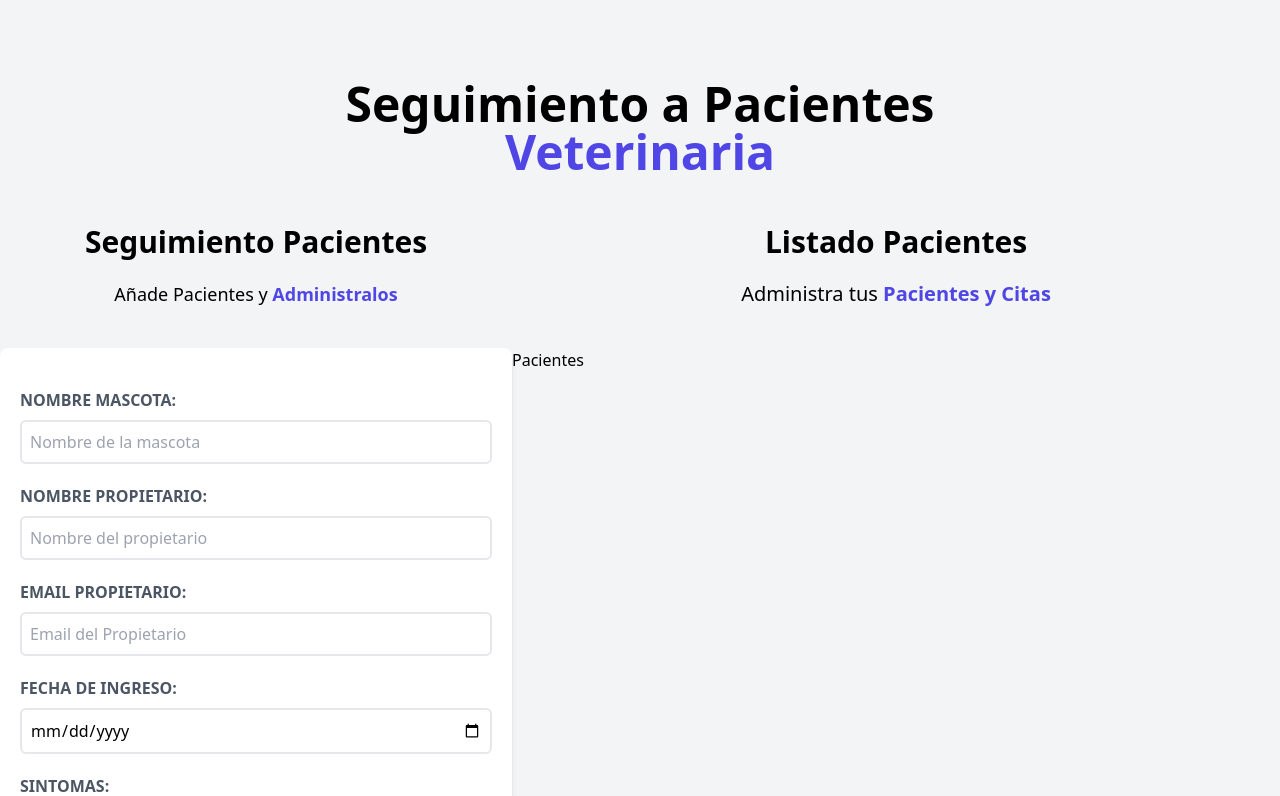
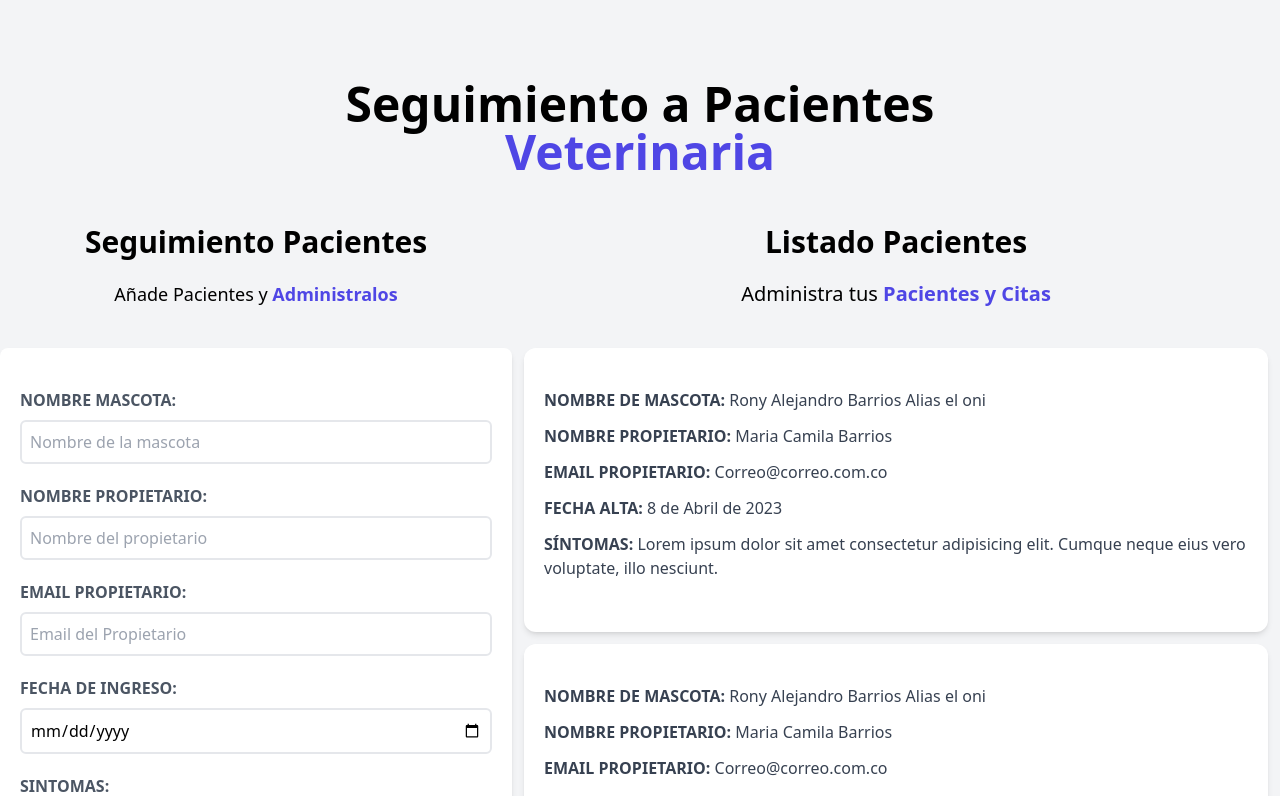
Before and after one commit to jaquimbayoc8/ProyectoCitasReact, a React (Vite) app in the folder vet-citas/: page / in a window 1280 px wide. Shown: the top 796 px of the page. Built offline with nearby package versions, Linux system fonts and the light colour scheme.

Commit message:
tarjetas

```diff
--- a/vet-citas/src/components/ListadoPacientes.jsx
+++ b/vet-citas/src/components/ListadoPacientes.jsx
@@ -3,11 +3,15 @@ import Pacientes from "./Pacientes"
 
 function ListadoPacientes() {
   return (
-    <div className='w-1/2 lg:w-3/5'>
+    <div className='md:w-1/2 lg:w-3/5 md:h-screen overflow-y-scroll'>
         <h2 className="font-black text-3xl text-center">Listado Pacientes</h2>
         <p className="text-xl mt-5 mb-10 text-center">Administra tus {''}
         <span className="text-indigo-600 font-bold">Pacientes y Citas</span></p>
         <Pacientes />
+        <Pacientes />
+        <Pacientes />
+        <Pacientes />
+
     </div>
   )
 }
--- a/vet-citas/src/components/Pacientes.jsx
+++ b/vet-citas/src/components/Pacientes.jsx
@@ -1,6 +1,22 @@
 function Pacientes() {
   return (
-    <div>Pacientes</div>
+    <div className="m-3 bg-white shadow-md px-5 py-10 rounded-xl">
+          <p className="font-bold mb-3 text-gray-700 uppercase">Nombre de Mascota: {''}
+            <span className="font-normal normal-case">Rony Alejandro Barrios Alias el oni</span>
+          </p>
+          <p className="font-bold mb-3 text-gray-700 uppercase">Nombre Propietario: {''}
+            <span className="font-normal normal-case">Maria Camila Barrios</span>
+          </p>
+          <p className="font-bold mb-3 text-gray-700 uppercase">Email Propietario: {''}
+            <span className="font-normal normal-case">Correo@correo.com.co</span>
+          </p>
+          <p className="font-bold mb-3 text-gray-700 uppercase">Fecha Alta: {''}
+            <span className="font-normal normal-case">8 de Abril de 2023</span>
+          </p>
+          <p className="font-bold mb-3 text-gray-700 uppercase">Síntomas: {''}
+            <span className="font-normal normal-case">Lorem ipsum dolor sit amet consectetur adipisicing elit. Cumque neque eius vero voluptate, illo nesciunt.</span>
+          </p>
+        </div>
   )
 }
 
```
